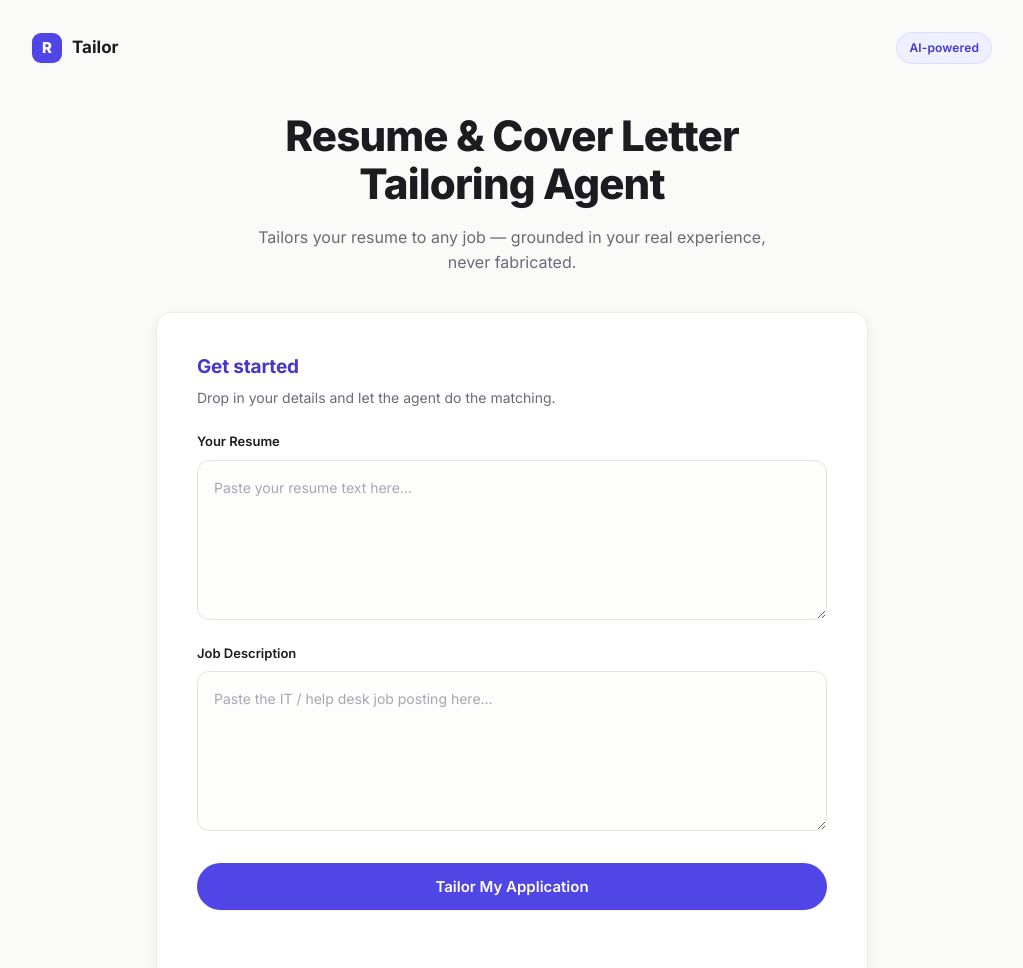
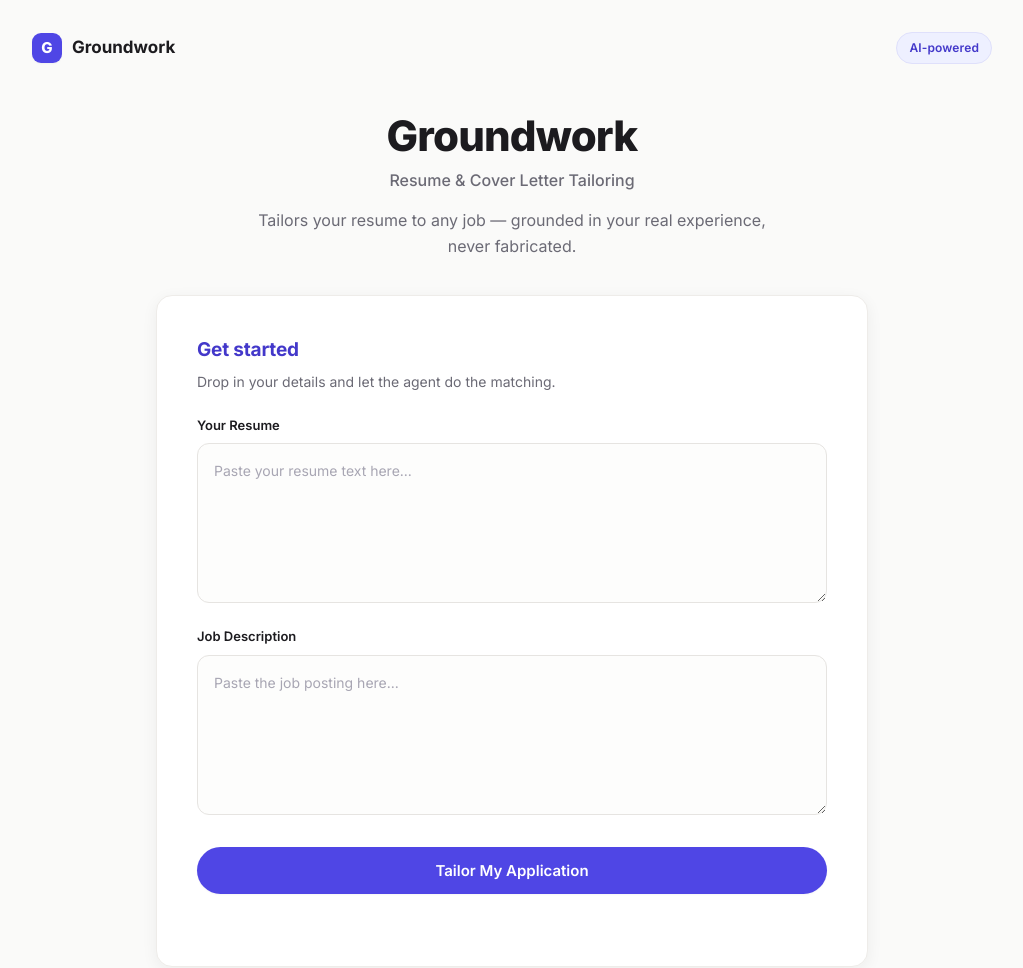
Before and after one commit to nathanhutton-design/Resume-Cover-Letter-Tailoring-Agent, a website: page public/index.html in a window 1280 px wide. Shown: the top 968 px of the page, without its empty margins (128-1151 px from the left). Drawn offline with Linux system fonts and the light colour scheme.

Commit message:
brand: rename app to Groundwork, remove IT-only placeholder

```diff
--- a/public/index.html
+++ b/public/index.html
@@ -3,7 +3,7 @@
 <head>
 <meta charset="UTF-8">
 <meta name="viewport" content="width=device-width, initial-scale=1.0">
-<title>Resume & Cover Letter Tailoring Agent</title>
+<title>Groundwork — Resume & Cover Letter Tailoring</title>
 <link rel="preconnect" href="https://fonts.googleapis.com">
 <link rel="preconnect" href="https://fonts.gstatic.com" crossorigin>
 <link href="https://fonts.googleapis.com/css2?family=Inter:wght@400;500;600;700;800&display=swap" rel="stylesheet">
@@ -15,13 +15,14 @@
   <header>
     <div class="header-inner">
       <div class="brand">
-        <span class="brand-mark">R</span>
-        <span class="brand-name">Tailor</span>
+        <span class="brand-mark">G</span>
+        <span class="brand-name">Groundwork</span>
       </div>
       <span class="badge">AI-powered</span>
     </div>
     <div class="hero">
-      <h1>Resume &amp; Cover Letter<br>Tailoring Agent</h1>
+      <h1>Groundwork</h1>
+      <p class="tagline">Resume &amp; Cover Letter Tailoring</p>
       <p class="subtitle">Tailors your resume to any job — grounded in your real experience, never fabricated.</p>
     </div>
   </header>
@@ -39,7 +40,7 @@
       </div>
       <div class="field">
         <label for="jobDescription">Job Description</label>
-        <textarea id="jobDescription" placeholder="Paste the IT / help desk job posting here..."></textarea>
+        <textarea id="jobDescription" placeholder="Paste the job posting here..."></textarea>
       </div>
 
       <div class="action-row">
--- a/public/style.css
+++ b/public/style.css
@@ -90,12 +90,19 @@ header {
 }
 
 header h1 {
-  margin: 0 0 16px 0;
+  margin: 0 0 8px 0;
   font-size: 42px;
   font-weight: 800;
   letter-spacing: -0.02em;
   line-height: 1.15;
   color: var(--ink);
+}
+
+.tagline {
+  margin: 0 0 16px 0;
+  font-size: 16px;
+  font-weight: 500;
+  color: var(--ink-soft);
 }
 
 .subtitle {
```
